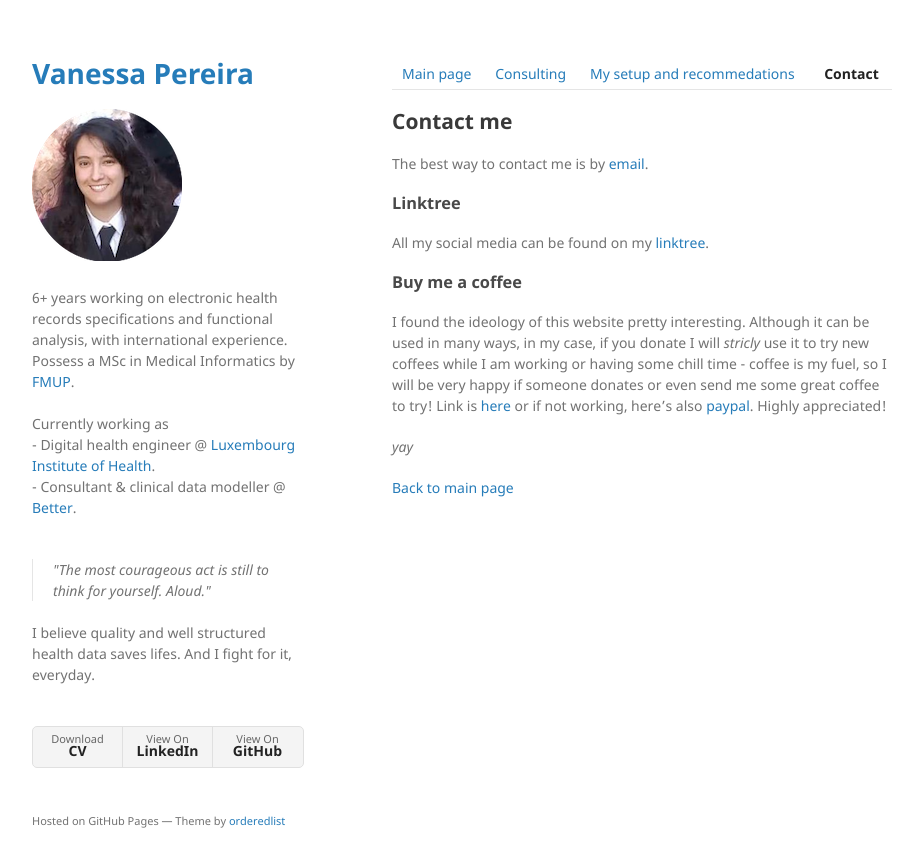
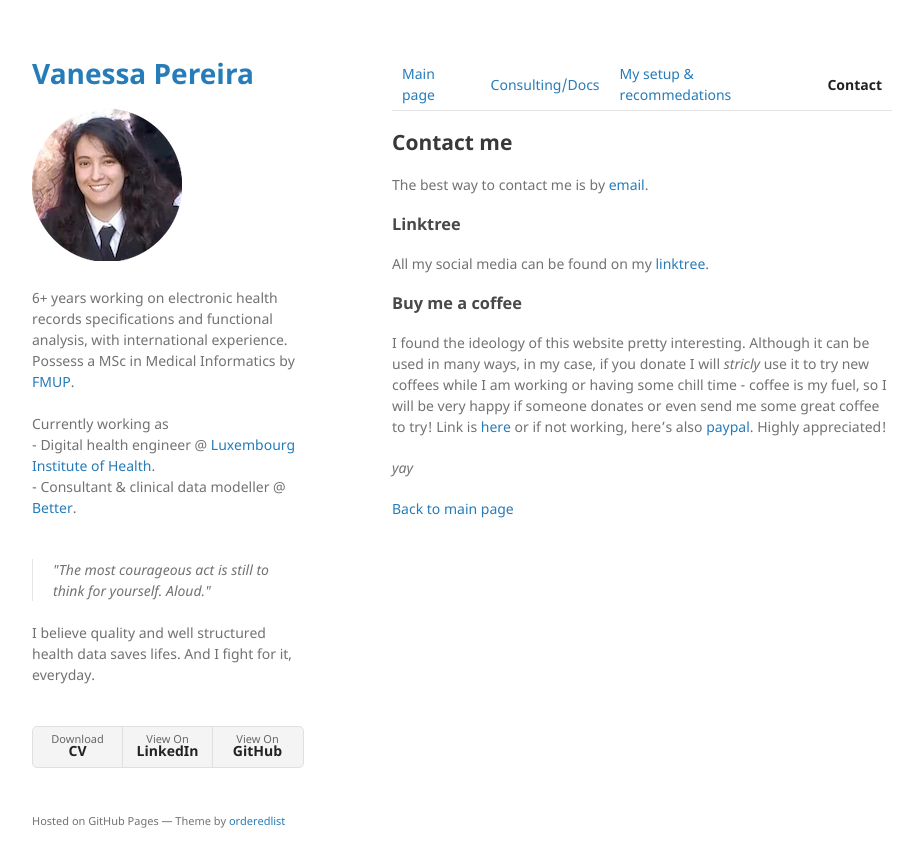
Before and after one commit to vanessa-pereira/vanessa-pereira.github.io, a Jekyll site: the page built from contact.md, in a window 1280 px wide. Shown: the top 867 px of the page, without its empty margins (178-1094 px from the left). Built offline with Jekyll 4.4.1, drawn with Linux system fonts in a browser that asks for light colours.

Commit message:
Update contact.md

```diff
--- a/contact.md
+++ b/contact.md
@@ -1,7 +1,7 @@
 ---
 layout: default
 ---
-| [Main page](./) | [Consulting](./certs.html) | [My setup and recommedations](./recommend.html) | [**Contact**](./contact.html)|
+| [Main page](./) | [Consulting/Docs](./certs.html) | [My setup & recommedations](./recommend.html) | [**Contact**](./contact.html)|
 
 ## Contact me
 The best way to contact me is by [email](mailto:vanessapw@protonmail.com).
```
